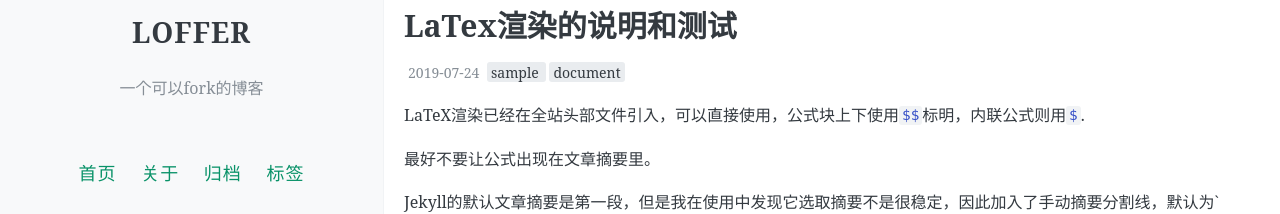
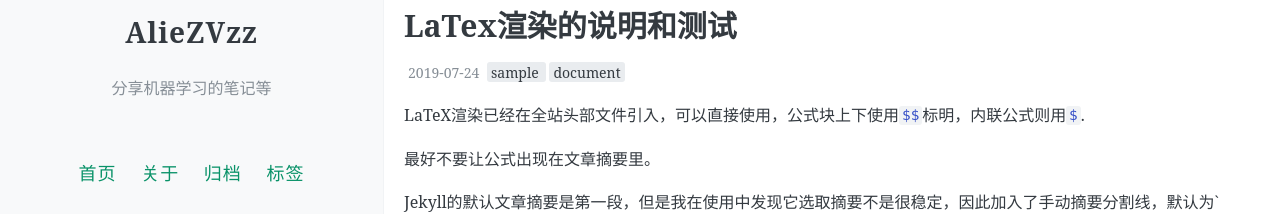
Before and after one commit to AlieZVzz/aliezvzz.github.io, a Jekyll site: the page built from index.html, in a window 1280 px wide. Shown: the part 290-504 px from the top of the page. Built offline with Jekyll 4.4.1, drawn with Linux system fonts in a browser that asks for light colours; the list of posts is cut into pages by our own code; comment, search, counter and statistics services are not loaded.

Commit message:
Update _config.yml

```diff
--- a/_config.yml
+++ b/_config.yml
@@ -7,8 +7,8 @@
 # 井号后面的文字是说明文档，不会被程序读取。
 
 # 描述/签名
-name: LOFFER
-description: 一个可以fork的博客
+name: AlieZVzz
+description: 分享机器学习的笔记等
 
 # 输入你的网站域名（如果你没有添加自己的域名，而是直接用GitHub pages分配的域名的话可以省略）
 url:
@@ -16,7 +16,7 @@ url:
 # 添加你的博客的二级域名，一般来说是你的repository名
 # 如果你的博客的URL是：(http://yourusername.github.io/repository-name)
 # 那么就写成 "/repository-name"
-baseurl: /LOFFER
+baseurl: /aliezvzz.github.io
 
 
 #
```
